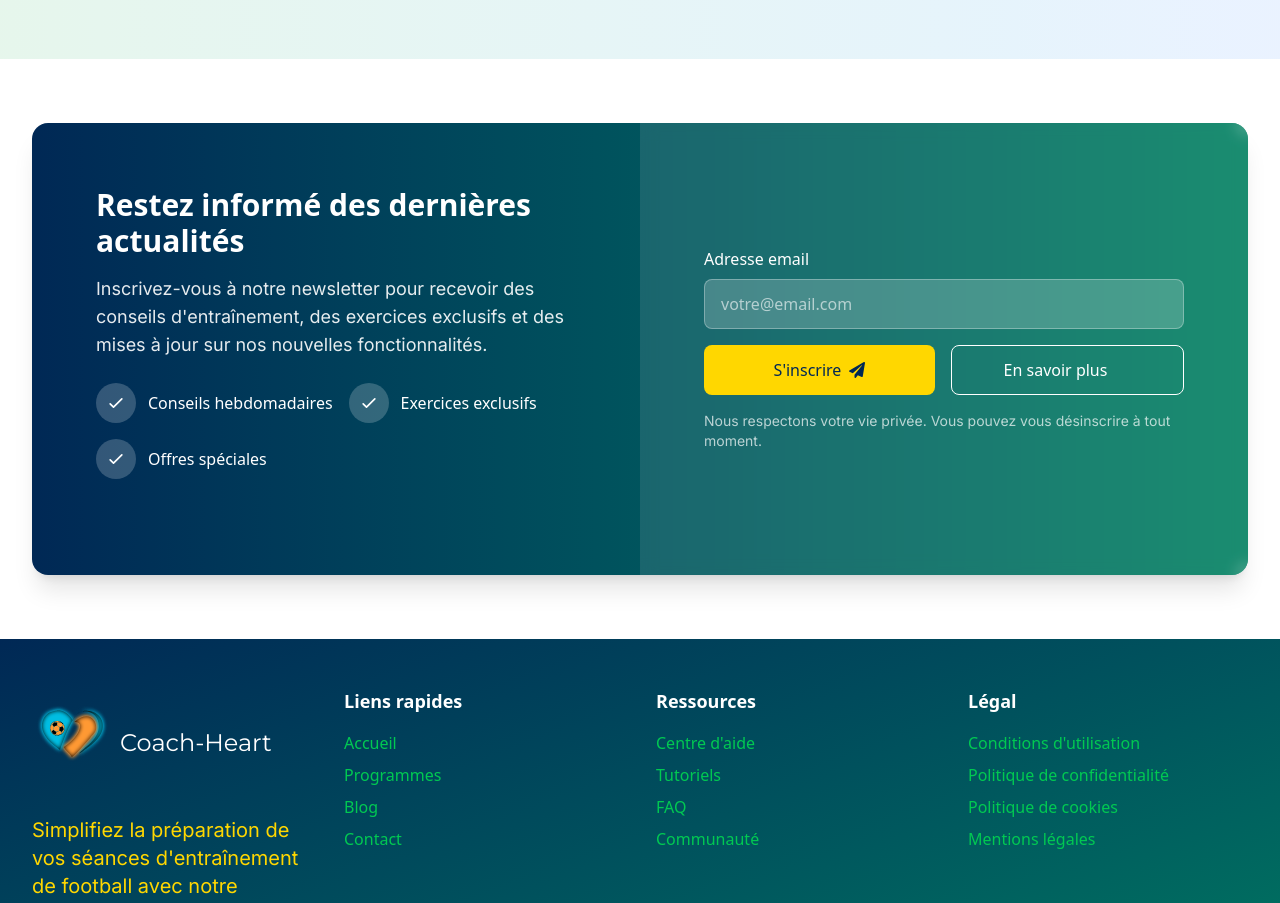
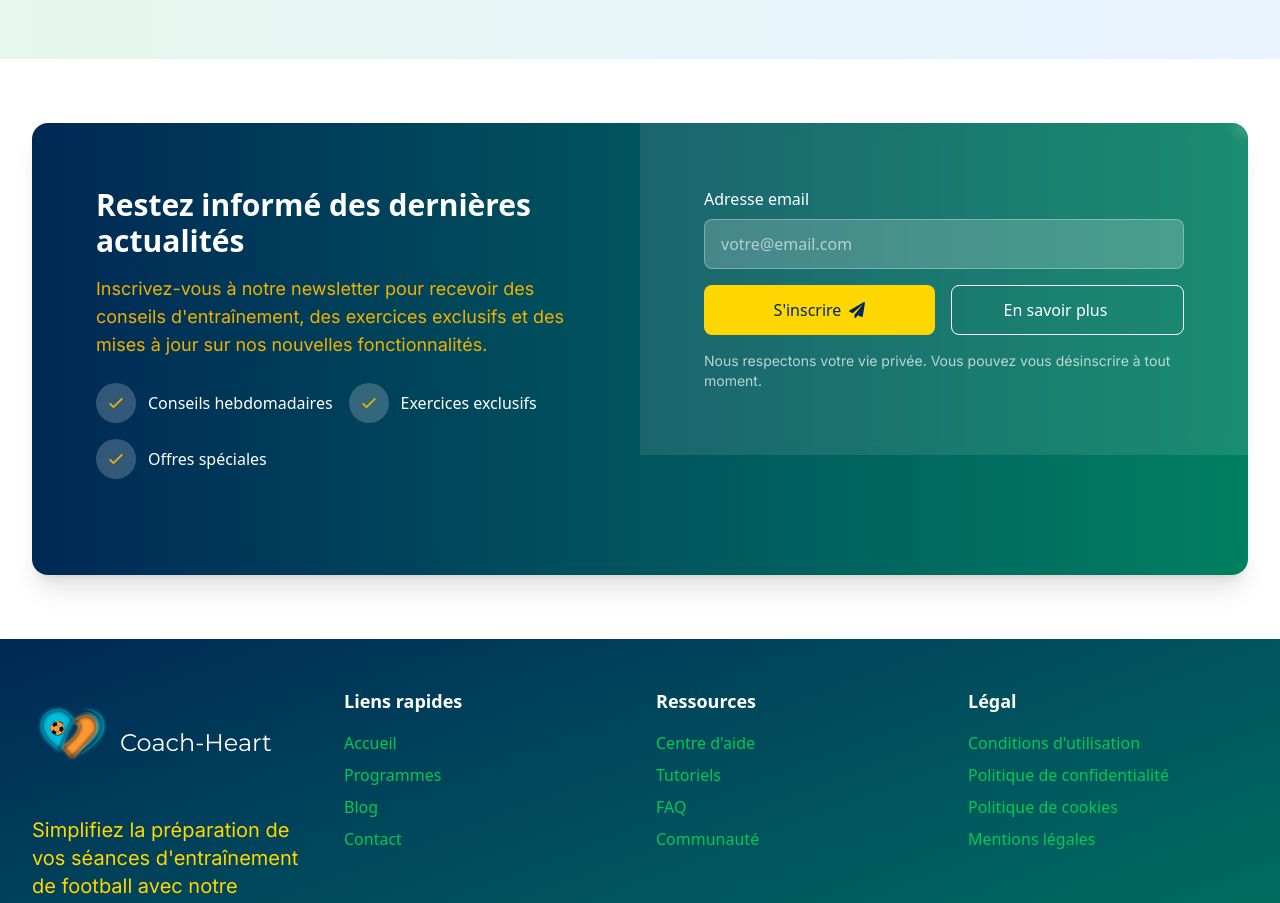
Before and after one commit to petaccia/coatch-heart, a Next.js app in the folder frontend/: page / in a window 1280 px wide. Shown: the part 6820-7723 px from the top of the page. Built offline with nearby package versions, Linux system fonts and the light colour scheme.

Commit message:
feat: optimize newsletter section for mobile devices

```diff
--- a/frontend/src/components/sections/home/newsletter-section/NewsletterSection.tsx
+++ b/frontend/src/components/sections/home/newsletter-section/NewsletterSection.tsx
@@ -1,17 +1,40 @@
 "use client";
+import { useState, useEffect } from 'react';
 import { NewsletterContent, NewsletterForm } from './components';
 
 const NewsletterSection = () => {
+  const [isMobile, setIsMobile] = useState(false);
+
+  useEffect(() => {
+    // Détecter si l'appareil est mobile
+    const handleResize = () => {
+      setIsMobile(window.innerWidth < 1024); // 1024px est le point de rupture lg de Tailwind
+    };
+
+    // Vérifier la taille initiale
+    handleResize();
+
+    // Ajouter un écouteur d'événement pour les changements de taille
+    window.addEventListener('resize', handleResize);
+
+    // Nettoyer l'écouteur d'événement
+    return () => window.removeEventListener('resize', handleResize);
+  }, []);
+
   return (
-    <section className="py-16 bg-white">
+    <section className="py-8 sm:py-12 md:py-16 bg-white">
       <div className="max-w-7xl mx-auto px-4 sm:px-6 lg:px-8">
-        <div className="bg-gradient-to-r from-primary to-secondary rounded-2xl shadow-xl overflow-hidden">
+        <div className="bg-gradient-to-r from-primary to-secondary rounded-xl sm:rounded-2xl shadow-xl overflow-hidden">
           <div className="grid grid-cols-1 lg:grid-cols-2 gap-0">
-            {/* Contenu textuel */}
-            <NewsletterContent />
+            {/* Contenu textuel - affiché en premier sur mobile, en second sur desktop */}
+            <div className={`${isMobile ? 'order-1' : 'order-1 lg:order-1'}`}>
+              <NewsletterContent isMobile={isMobile} />
+            </div>
 
-            {/* Formulaire */}
-            <NewsletterForm />
+            {/* Formulaire - affiché en second sur mobile, en premier sur desktop */}
+            <div className={`${isMobile ? 'order-2' : 'order-2 lg:order-2'}`}>
+              <NewsletterForm isMobile={isMobile} />
+            </div>
           </div>
         </div>
       </div>
--- a/frontend/src/components/sections/home/newsletter-section/components/NewsletterContent.tsx
+++ b/frontend/src/components/sections/home/newsletter-section/components/NewsletterContent.tsx
@@ -3,10 +3,14 @@ import { motion } from 'framer-motion';
 import { ContentHeader, FeaturesList } from './content-components';
 import { newsletterContentData } from '@/data/newsletterContentData';
 
-const NewsletterContent = () => {
+interface NewsletterContentProps {
+  isMobile?: boolean;
+}
+
+const NewsletterContent = ({ isMobile = false }: NewsletterContentProps) => {
   return (
     <motion.div
-      className="p-8 md:p-12 lg:p-16"
+      className={`p-6 sm:p-8 md:p-10 lg:p-16 ${isMobile ? 'text-center' : ''}`}
       initial={{ opacity: 0 }}
       animate={{ opacity: 1 }}
       transition={{ duration: 0.8 }}
@@ -14,8 +18,12 @@ const NewsletterContent = () => {
       <ContentHeader
         title={newsletterContentData.title}
         description={newsletterContentData.description}
+        isMobile={isMobile}
       />
-      <FeaturesList features={newsletterContentData.features} />
+      <FeaturesList
+        features={newsletterContentData.features}
+        isMobile={isMobile}
+      />
     </motion.div>
   );
 };
--- a/frontend/src/components/sections/home/newsletter-section/components/NewsletterForm.tsx
+++ b/frontend/src/components/sections/home/newsletter-section/components/NewsletterForm.tsx
@@ -3,7 +3,11 @@ import { useState } from 'react';
 import { motion, AnimatePresence } from 'framer-motion';
 import { SubscriptionForm, SuccessMessage } from './form-components';
 
-const NewsletterForm = () => {
+interface NewsletterFormProps {
+  isMobile?: boolean;
+}
+
+const NewsletterForm = ({ isMobile = false }: NewsletterFormProps) => {
   const [email, setEmail] = useState('');
   const [isSubmitted, setIsSubmitted] = useState(false);
   const [isLoading, setIsLoading] = useState(false);
@@ -30,10 +34,10 @@ const NewsletterForm = () => {
 
   return (
     <motion.div
-      className="p-8 md:p-12 lg:p-16 bg-white/10 backdrop-blur-sm flex items-center"
-      initial={{ opacity: 0, x: 20 }}
-      animate={{ opacity: 1, x: 0 }}
-      transition={{ duration: 0.8, delay: 0.2 }}
+      className={`p-6 sm:p-8 md:p-10 lg:p-16 bg-white/10 backdrop-blur-sm flex items-center ${isMobile ? 'pb-10' : ''}`}
+      initial={{ opacity: 0, x: isMobile ? 0 : 20, y: isMobile ? 20 : 0 }}
+      animate={{ opacity: 1, x: 0, y: 0 }}
+      transition={{ duration: 0.8, delay: isMobile ? 0 : 0.2 }}
     >
       <AnimatePresence mode="wait">
         {!isSubmitted ? (
@@ -41,7 +45,7 @@ const NewsletterForm = () => {
             key="form"
             initial={{ opacity: 0 }}
             animate={{ opacity: 1 }}
-            exit={{ opacity: 0, x: -50 }}
+            exit={{ opacity: 0, x: isMobile ? 0 : -50, y: isMobile ? -50 : 0 }}
             transition={{ duration: 0.5 }}
             className="w-full"
           >
@@ -51,6 +55,7 @@ const NewsletterForm = () => {
               error={error}
               isLoading={isLoading}
               handleSubmit={handleSubmit}
+              isMobile={isMobile}
             />
           </motion.div>
         ) : (
@@ -66,7 +71,7 @@ const NewsletterForm = () => {
             }}
             className="w-full"
           >
-            <SuccessMessage />
+            <SuccessMessage isMobile={isMobile} />
           </motion.div>
         )}
       </AnimatePresence>
--- a/frontend/src/components/sections/home/newsletter-section/components/content-components/ContentHeader.tsx
+++ b/frontend/src/components/sections/home/newsletter-section/components/content-components/ContentHeader.tsx
@@ -4,22 +4,23 @@ import { motion } from 'framer-motion';
 interface ContentHeaderProps {
   title: string;
   description: string;
+  isMobile?: boolean;
 }
 
-const ContentHeader = ({ title, description }: ContentHeaderProps) => {
+const ContentHeader = ({ title, description, isMobile = false }: ContentHeaderProps) => {
   return (
     <>
       <motion.h2
-        className="text-3xl font-bold text-white mb-4"
-        initial={{ opacity: 0, y: -20 }}
+        className={`${isMobile ? 'text-2xl sm:text-3xl' : 'text-3xl'} font-bold text-white mb-4 sm:mb-4 ${isMobile ? 'mx-auto max-w-xs sm:max-w-sm md:max-w-md' : ''}`}
+        initial={{ opacity: 0, y: isMobile ? -10 : -20 }}
         animate={{ opacity: 1, y: 0 }}
         transition={{ duration: 0.6 }}
       >
         {title}
       </motion.h2>
       <motion.p
-        className="!text-white/90 !text-lg mb-6"
-        initial={{ opacity: 0, y: -10 }}
+        className={`!text-accent-dark ${isMobile ? '!text-base sm:!text-lg' : '!text-lg'} mb-6 sm:mb-6 ${isMobile ? 'mx-auto max-w-xs sm:max-w-sm md:max-w-md' : ''}`}
+        initial={{ opacity: 0, y: isMobile ? -5 : -10 }}
         animate={{ opacity: 1, y: 0 }}
         transition={{ duration: 0.6, delay: 0.2 }}
       >
--- a/frontend/src/components/sections/home/newsletter-section/components/content-components/FeatureItem.tsx
+++ b/frontend/src/components/sections/home/newsletter-section/components/content-components/FeatureItem.tsx
@@ -3,15 +3,16 @@ import { motion } from 'framer-motion';
 
 interface FeatureItemProps {
   text: string;
-  index?: number;
+  isMobile?: boolean;
 }
 
-const FeatureItem = ({ text }: FeatureItemProps) => {
+const FeatureItem = ({ text, isMobile = false }: FeatureItemProps) => {
   const itemVariants = {
-    hidden: { opacity: 0, x: -20 },
+    hidden: { opacity: 0, x: isMobile ? 0 : -20, y: isMobile ? -10 : 0 },
     visible: {
       opacity: 1,
       x: 0,
+      y: 0,
       transition: {
         duration: 0.5
       }
@@ -20,21 +21,21 @@ const FeatureItem = ({ text }: FeatureItemProps) => {
 
   return (
     <motion.div
-      className="flex items-center"
+      className={`flex items-center ${isMobile ? 'w-full max-w-xs justify-start' : ''}`}
       variants={itemVariants}
     >
       <motion.div
-        className="w-10 h-10 rounded-full bg-white/20 flex items-center justify-center mr-3"
+        className={`${isMobile ? 'w-8 h-8 sm:w-10 sm:h-10' : 'w-10 h-10'} rounded-full bg-white/20 flex items-center justify-center mr-2 sm:mr-3`}
         aria-hidden="true"
         whileHover={{ scale: 1.1, backgroundColor: 'rgba(255, 255, 255, 0.3)' }}
         transition={{ type: 'spring', stiffness: 300 }}
       >
-        <svg className="w-5 h-5 text-white" fill="none" viewBox="0 0 24 24" stroke="currentColor" aria-hidden="true">
+        <svg className={`${isMobile ? 'w-4 h-4 sm:w-5 sm:h-5' : 'w-5 h-5'} text-accent-dark`} fill="none" viewBox="0 0 24 24" stroke="currentColor" aria-hidden="true">
           <path strokeLinecap="round" strokeLinejoin="round" strokeWidth={2} d="M5 13l4 4L19 7" />
         </svg>
       </motion.div>
       <motion.span
-        className="text-white !text-base"
+        className={`text-white ${isMobile ? '!text-sm sm:!text-base' : '!text-base'}`}
         whileHover={{ color: 'rgba(255, 255, 255, 1)' }}
       >
         {text}
--- a/frontend/src/components/sections/home/newsletter-section/components/content-components/FeaturesList.tsx
+++ b/frontend/src/components/sections/home/newsletter-section/components/content-components/FeaturesList.tsx
@@ -4,9 +4,10 @@ import FeatureItem from './FeatureItem';
 
 interface FeaturesListProps {
   features: string[];
+  isMobile?: boolean;
 }
 
-const FeaturesList = ({ features }: FeaturesListProps) => {
+const FeaturesList = ({ features, isMobile = false }: FeaturesListProps) => {
   const containerVariants = {
     hidden: { opacity: 0 },
     visible: {
@@ -20,14 +21,14 @@ const FeaturesList = ({ features }: FeaturesListProps) => {
 
   return (
     <motion.div
-      className="flex flex-wrap gap-4 mb-8"
+      className={`${isMobile ? 'flex flex-col items-center sm:items-start space-y-3' : 'flex flex-wrap gap-3 sm:gap-4'} mb-6 sm:mb-8`}
       aria-label="Avantages de la newsletter"
       variants={containerVariants}
       initial="hidden"
       animate="visible"
     >
       {features.map((feature, index) => (
-        <FeatureItem key={index} text={feature} index={index} />
+        <FeatureItem key={index} text={feature} isMobile={isMobile} />
       ))}
     </motion.div>
   );
--- a/frontend/src/components/sections/home/newsletter-section/components/form-components/SubscriptionForm.tsx
+++ b/frontend/src/components/sections/home/newsletter-section/components/form-components/SubscriptionForm.tsx
@@ -8,33 +8,34 @@ interface SubscriptionFormProps {
   error: string;
   isLoading: boolean;
   handleSubmit: (e: React.FormEvent) => void;
+  isMobile?: boolean;
 }
 
-const SubscriptionForm = ({ email, setEmail, error, isLoading, handleSubmit }: SubscriptionFormProps) => {
+const SubscriptionForm = ({ email, setEmail, error, isLoading, handleSubmit, isMobile = false }: SubscriptionFormProps) => {
   const formVariants = {
     hidden: { opacity: 0 },
     visible: {
       opacity: 1,
       transition: {
-        staggerChildren: 0.2,
-        delayChildren: 0.1
+        staggerChildren: isMobile ? 0.15 : 0.2,
+        delayChildren: isMobile ? 0.05 : 0.1
       }
     }
   };
 
   const itemVariants = {
-    hidden: { opacity: 0, y: 20 },
+    hidden: { opacity: 0, y: isMobile ? 10 : 20 },
     visible: {
       opacity: 1,
       y: 0,
-      transition: { duration: 0.5 }
+      transition: { duration: isMobile ? 0.4 : 0.5 }
     }
   };
 
   return (
     <motion.form
       onSubmit={handleSubmit}
-      className="w-full"
+      className={`w-full ${isMobile ? 'text-center' : ''}`}
       aria-labelledby="newsletter-form-title"
       variants={formVariants}
       initial="hidden"
@@ -51,7 +52,7 @@ const SubscriptionForm = ({ email, setEmail, error, isLoading, handleSubmit }: S
       </motion.div>
 
       <motion.div
-        className="flex flex-col sm:flex-row gap-4"
+        className={`flex ${isMobile ? 'flex-col' : 'flex-col sm:flex-row'} gap-3 sm:gap-4`}
         variants={itemVariants}
       >
         <SubmitButton isLoading={isLoading} />
@@ -59,7 +60,7 @@ const SubscriptionForm = ({ email, setEmail, error, isLoading, handleSubmit }: S
       </motion.div>
 
       <motion.p
-        className="mt-4 !text-white/70 !text-sm"
+        className={`mt-3 sm:mt-4 !text-white/70 !text-xs sm:!text-sm ${isMobile ? 'mx-auto max-w-xs sm:max-w-sm' : ''}`}
         variants={itemVariants}
       >
         Nous respectons votre vie privée. Vous pouvez vous désinscrire à tout moment.
--- a/frontend/src/components/sections/home/newsletter-section/components/form-components/SuccessMessage.tsx
+++ b/frontend/src/components/sections/home/newsletter-section/components/form-components/SuccessMessage.tsx
@@ -1,24 +1,28 @@
 "use client";
 import { motion } from 'framer-motion';
 
-const SuccessMessage = () => {
+interface SuccessMessageProps {
+  isMobile?: boolean;
+}
+
+const SuccessMessage = ({ isMobile = false }: SuccessMessageProps) => {
   const containerVariants = {
     hidden: { opacity: 0 },
     visible: {
       opacity: 1,
       transition: {
-        staggerChildren: 0.3,
-        delayChildren: 0.2
+        staggerChildren: isMobile ? 0.2 : 0.3,
+        delayChildren: isMobile ? 0.1 : 0.2
       }
     }
   };
 
   const itemVariants = {
-    hidden: { opacity: 0, y: 20 },
+    hidden: { opacity: 0, y: isMobile ? 10 : 20 },
     visible: {
       opacity: 1,
       y: 0,
-      transition: { duration: 0.5 }
+      transition: { duration: isMobile ? 0.4 : 0.5 }
     }
   };
 
@@ -29,9 +33,9 @@ const SuccessMessage = () => {
       opacity: 1,
       transition: {
         type: "spring",
-        stiffness: 300,
-        damping: 10,
-        duration: 0.8
+        stiffness: isMobile ? 250 : 300,
+        damping: isMobile ? 15 : 10,
+        duration: isMobile ? 0.6 : 0.8
       }
     }
   };
@@ -42,8 +46,8 @@ const SuccessMessage = () => {
       pathLength: 1,
       opacity: 1,
       transition: {
-        delay: 0.5,
-        duration: 0.8,
+        delay: isMobile ? 0.3 : 0.5,
+        duration: isMobile ? 0.6 : 0.8,
         ease: "easeInOut"
       }
     }
@@ -59,11 +63,11 @@ const SuccessMessage = () => {
       animate="visible"
     >
       <motion.div
-        className="w-16 h-16 bg-accent rounded-full flex items-center justify-center mx-auto mb-4"
+        className={`${isMobile ? 'w-14 h-14 sm:w-16 sm:h-16' : 'w-16 h-16'} bg-accent rounded-full flex items-center justify-center mx-auto mb-3 sm:mb-4`}
         aria-hidden="true"
         variants={iconVariants}
       >
-        <svg className="w-8 h-8 text-primary" fill="none" viewBox="0 0 24 24" stroke="currentColor" aria-hidden="true">
+        <svg className={`${isMobile ? 'w-7 h-7 sm:w-8 sm:h-8' : 'w-8 h-8'} text-primary`} fill="none" viewBox="0 0 24 24" stroke="currentColor" aria-hidden="true">
           <motion.path
             strokeLinecap="round"
             strokeLinejoin="round"
@@ -74,13 +78,13 @@ const SuccessMessage = () => {
         </svg>
       </motion.div>
       <motion.h3
-        className="text-2xl font-bold text-white mb-2"
+        className={`${isMobile ? 'text-xl sm:text-2xl' : 'text-2xl'} font-bold text-white mb-2`}
         variants={itemVariants}
       >
         Merci pour votre inscription !
       </motion.h3>
       <motion.p
-        className="!text-white/90"
+        className={`!text-white/90 ${isMobile ? '!text-sm sm:!text-base' : '!text-base'} ${isMobile ? 'mx-auto max-w-xs sm:max-w-sm' : ''}`}
         variants={itemVariants}
       >
         Vous recevrez bientôt nos prochaines newsletters avec des conseils et astuces exclusifs.
```
